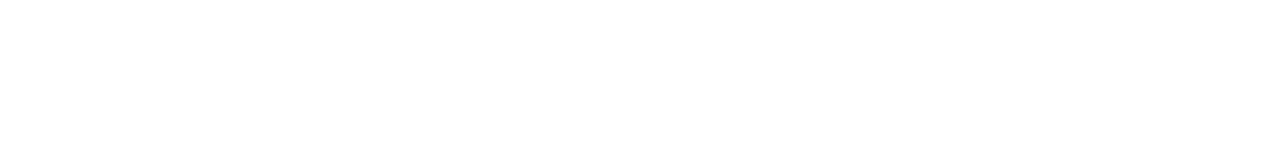
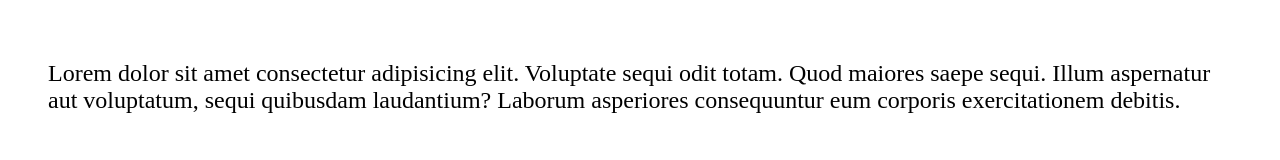
Before and after one commit to CodeMaster7/ui-library, a website: page dist/index.html in a window 1280 px wide. Drawn offline with Linux system fonts and the light colour scheme.

Commit message:
added body style and the tooltip paragrah

```diff
--- a/dist/index.html
+++ b/dist/index.html
@@ -4,8 +4,27 @@
 		<meta name="viewport" content="width=device-width, initial-scale=1.0" />
 		<meta http-equiv="X-UA-Compatible" content="ie=edge" />
 		<title>UI Library</title>
+
+		<style>
+			body {
+				font-size: 1.5em;
+			}
+			.container {
+				margin: 40px;
+                margin-top: 60px;
+			}
+		</style>
 	</head>
 	<body>
+		<div class="container">
+			<!-- tooltip -->
+			<p>
+				Lorem dolor sit amet consectetur adipisicing elit. Voluptate sequi odit totam. Quod maiores saepe sequi.
+				<span class="tooltip" data-message="I'm a tooltip!!">Illum aspernatur</span> aut voluptatum, sequi
+				quibusdam laudantium? Laborum asperiores consequuntur eum corporis exercitationem debitis.
+			</p>
+		</div>
+
 		<script src="assets/bundle.js"></script>
 	</body>
 </html>
```
